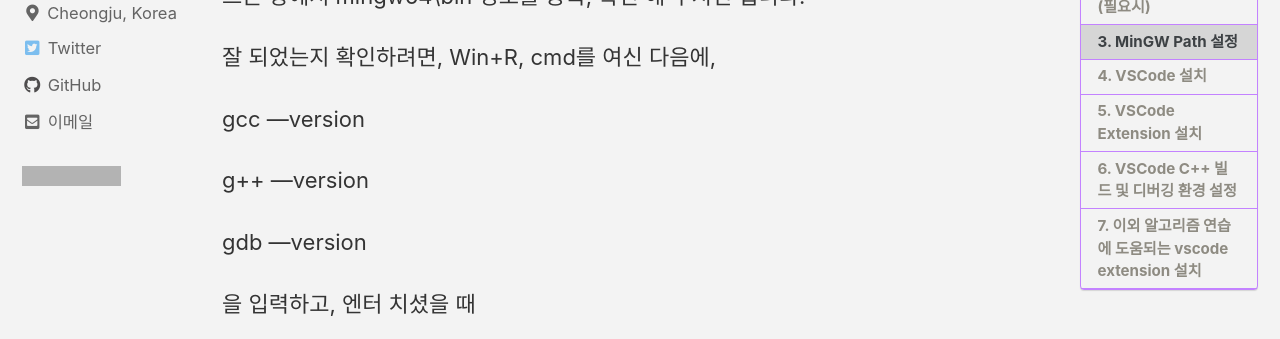
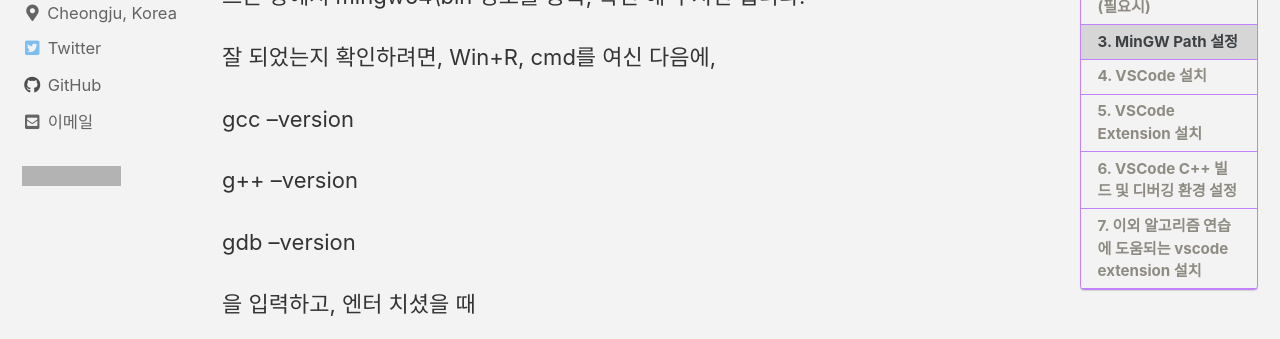
Before and after one commit to Amylo-jh/Amylo-blog, a Jekyll site: the page built from _posts/2022-08-23-Starting_Algorithm_with_VSCode_C++.md, in a window 1280 px wide and 900 px high, scrolled down 9422 px. Shown: the part 154-493 px from the top of the window. Built offline with Jekyll 4.4.1, drawn with Linux system fonts in a browser that asks for light colours; cached includes are drawn as plain includes; comment, search, counter and statistics services are not loaded; grey boxes are pictures that could not be loaded.

Commit message:
fix typo

```diff
--- a/_posts/2022-08-23-Starting_Algorithm_with_VSCode_C++.md
+++ b/_posts/2022-08-23-Starting_Algorithm_with_VSCode_C++.md
@@ -123,11 +123,11 @@ ex) C:\mingw64
 
 잘 되었는지 확인하려면, Win+R, cmd를 여신 다음에,
 
-gcc —version
+gcc --version
 
-g++ —version
+g++ --version
 
-gdb —version
+gdb --version
 
 을 입력하고, 엔터 치셨을 때
 
```
